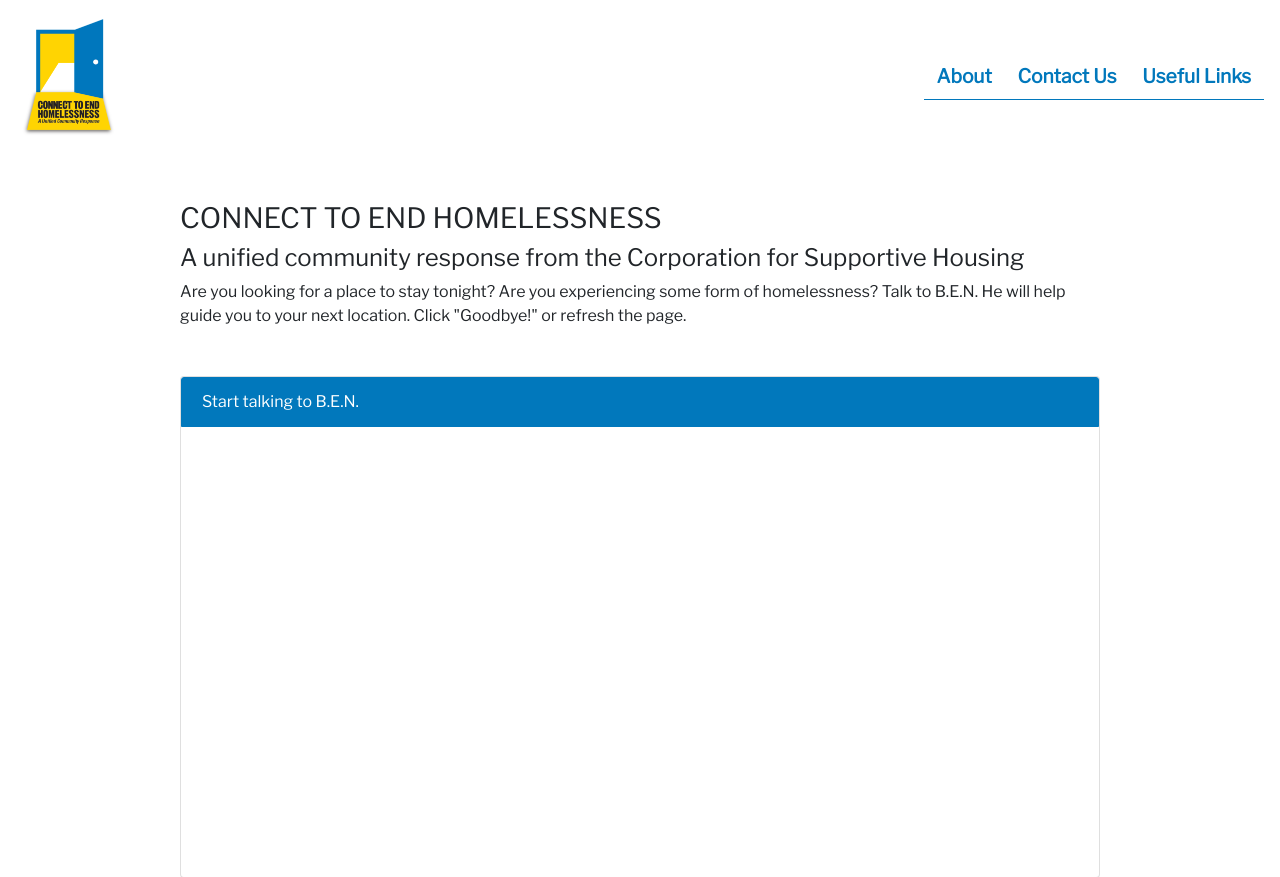
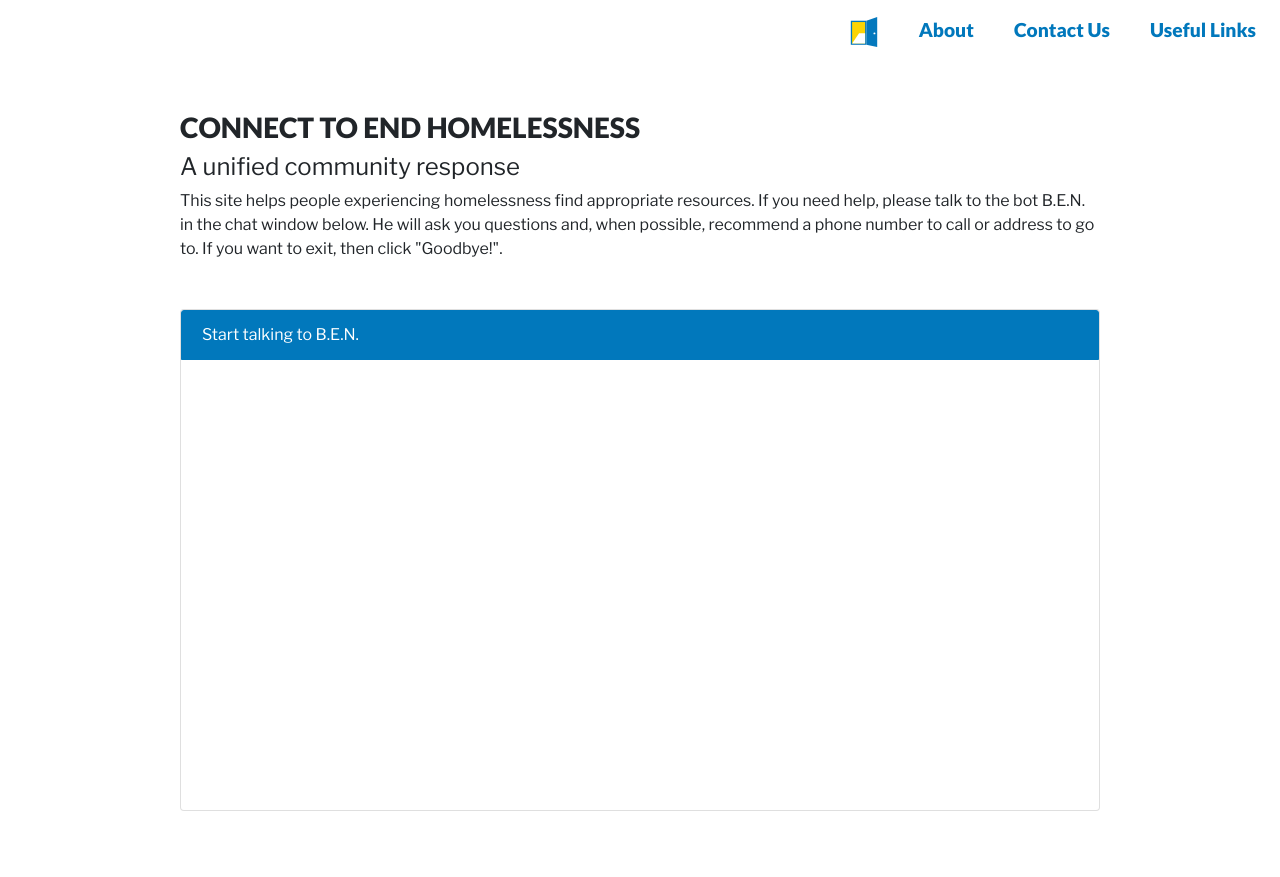
Before and after one commit to datamade/coordinated-entry-screening, a Django app: template templates/ces_client/index.html in a window 1280 px wide. Shown: the top 877 px of the page. After the commit the page ends 811 px from the top, so only its background shows below. Run offline with Django 3.2, Linux system fonts and the light colour scheme; the template is opened without the code that fills it, so the values that code supplies are empty; some libraries are stand-ins or nearby versions.

Commit message:
Add new logo, and fix issue with Goodbye message

```diff
--- a/ces_client/utils.py
+++ b/ces_client/utils.py
@@ -29,7 +29,7 @@
         answers = []
 
         if msg.text == settings.DECISIONTREE_SESSION_END_TRIGGER:
-            return 'Oh.', answers
+            return settings.DECISIONTREE_SESSION_END_MESSAGE, answers
 
         state, closing_state = self.find_user_state(msg)
 
@@ -62,7 +62,7 @@
         transition_set = Transition.objects.filter(current_state=state).order_by('answer')
 
         for t in transition_set:
-            answers.append({'text': t.answer.helper_text(),
+            answers.append({'text': t.answer.helper_text().replace('Type', 'Click'),
                             'value': t.answer.answer})
 
         answers.append({'text': 'Goodbye!',
--- a/coordinated-entry-screening/static/css/custom.css
+++ b/coordinated-entry-screening/static/css/custom.css
@@ -14,11 +14,11 @@
 body {
     font-family: 'Libre Franklin', sans-serif;
     margin-bottom: 60px;
-    /*background-color: #f7f7f7;*/
 }
 
 h1, h2, h3 {
     text-transform: uppercase;
+    font-family: 'Lato', sans-serif;
 }
 
 a {
@@ -29,10 +29,14 @@
     color: var(--light-blue);
 }
 
+p {
+    font-size: 16px;
+}
+
 /* Custom Bootstrap utilities */
 .mt-6 {
+    /* A custom class inspired by: getbootstrap.com/docs/4.1/utilities/spacing/#examples */
     margin-top: 4em;
-    /* A custom class inspired by: getbootstrap.com/docs/4.1/utilities/spacing/#examples */
 }
 
 .badge-primary {
@@ -52,27 +56,16 @@
     background-color: var(--blue);
 }
 
-/* Navbar, Jumbotron, and Footer */
+/* Navbar and Footer */
 nav {
     background-color: #fff; /* Override background color of body */
-    /*border-bottom: 2px solid #e7e7e7;*/
+    font-family: 'Lato', sans-serif;
 }
 
 .navbar-expand-lg .navbar-nav .nav-link {
     color: var(--blue);
     font-weight: 800;
     font-size: 1.2em;
-    padding-right: .8rem;
-    padding-left: .8rem;
-}
-
-.navbar-nav {
-    border-bottom: 1px solid var(--blue);
-}
-
-
-.jumbotron {
-    background-color: var(--blue);
 }
 
 .footer {
@@ -83,8 +76,12 @@
 }
 
 /* Chatbot */
+.bot-msg, .botui-actions-buttons, .botui-message-content, .card-header {
+    font-size: 16px;
+}
+
 .bot-msg img {
-    height: 44px;
+    height: 50px;
 }
 
 .botui-actions-buttons button:focus {
--- a/coordinated-entry-screening/static/js/bot-utils.js
+++ b/coordinated-entry-screening/static/js/bot-utils.js
@@ -29,21 +29,11 @@
                 loading: true,
                 content: prettyBENMsg(data.text)
             }).then(function () {
-                if (data.answers.length != 0) {
-                    botui.action.button({
+                botui.action.button({
                       action: data.answers
                     }).then(function (res) {
                         result = res.value;
                     });
-                } else {
-                    botui.message.add({
-                        html: true,
-                        cssClass: 'bot-msg',
-                        delay: 1500,
-                        loading: true,
-                        content: prettyBENMsg(endMsg)
-                    });
-                }
             }).then(function () {
                 getMessages();
             });
--- a/templates/base.html
+++ b/templates/base.html
@@ -9,7 +9,7 @@
 
     <link rel="stylesheet" href="{% static "css/bootstrap.min.css" %}" type="text/css" media="screen" />
     <link rel="shortcut icon" href="{% static "img/favicon.ico" %}" />
-    <link href="https://fonts.googleapis.com/css?family=Libre+Franklin" rel="stylesheet">
+    <link href="https://fonts.googleapis.com/css?family=Libre+Franklin|Lato:900" rel="stylesheet">
     <link rel="stylesheet" href="https://use.fontawesome.com/releases/v5.0.2/css/all.css" />
     <link rel="stylesheet" href="{% static "css/custom.css" %}" type="text/css" />
     {% block extra_css %}{% endblock %}
@@ -17,26 +17,25 @@
 <body>
 
     <nav class="navbar navbar-expand-lg">
-        <a class='navbar-brand' href="{% url 'index' %}">
-            <img src="{% static 'images/connect-icon.png' %}" class="img-fluid" width="110px">
-            <!-- Connect to End Homelessness -->
-        </a>
         <button class="navbar-toggler" type="button" data-toggle="collapse" data-target="#navbarNav" aria-controls="navbarNav" aria-expanded="false" aria-label="Toggle navigation">
         <span class="navbar-toggler-icon"></span>
         </button>
         <div class="collapse navbar-collapse" id="navbarNav">
             <ul class="navbar-nav ml-auto">
-                <li class="nav-item">
+                <li>
+                    <a class="nav-link" href="{% url 'index' %}"><img src="{% static 'images/CESlogo.svg' %}" width="30" height="30"></a>
+                </li>
+                <li class="nav-item pl-4">
                     <a class="nav-link" href="#">About</a>
                 </li>
-                <li class="nav-item">
+                <li class="nav-item pl-4">
                     <a class="nav-link" href="#">Contact Us</a>
                 </li>
-                <li class="nav-item">
+                <li class="nav-item pl-4">
                     <a class="nav-link" href="#">Useful Links</a>
                 </li>
                 {% if request.user.is_authenticated %}
-                <li class="nav-item">
+                <li class="nav-item pl-4">
                     <a class="nav-link" href="{% url 'ces_logout'%}"><i class="fas fa-user-circle"></i>&nbsp;<strong>{{ user.get_username }}</strong> | Logout</a>
                 </li>
                 {% endif %}
--- a/templates/ces_client/index.html
+++ b/templates/ces_client/index.html
@@ -13,8 +13,8 @@
 <div class='row'>
     <div class='col-10 offset-1 mt-5 mb-3 pb-3'>
         <h3>Connect to End Homelessness</h3>
-        <h4>A unified community response from the Corporation for Supportive Housing</h4>
-        <p>Are you looking for a place to stay tonight? Are you experiencing some form of homelessness? Talk to B.E.N. He will help guide you to your next location. Click "Goodbye!" or refresh the page.</p>
+        <h4>A unified community response</h4>
+        <p>This site helps people experiencing homelessness find appropriate resources. If you need help, please talk to the bot B.E.N. in the chat window below. He will ask you questions and, when possible, recommend a phone number to call or address to go to. If you want to exit, then click "Goodbye!".</p>
     </div>
 </div>
 
```
Also changed, not shown: coordinated-entry-screening/static/images/CESlogo.svg (added).
